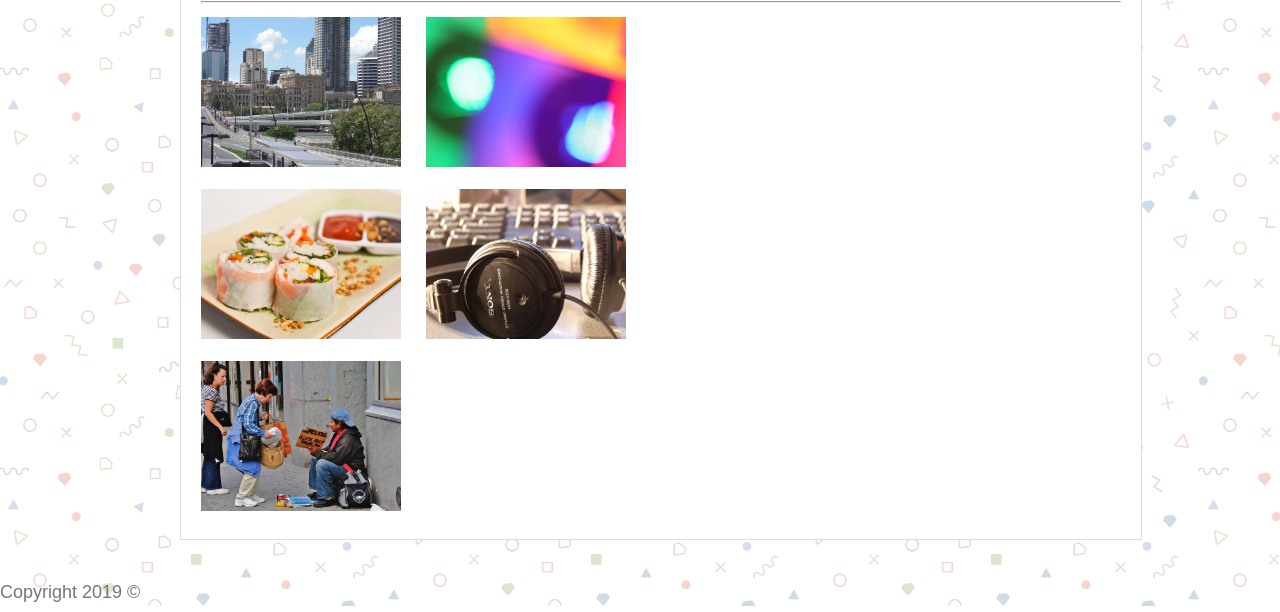
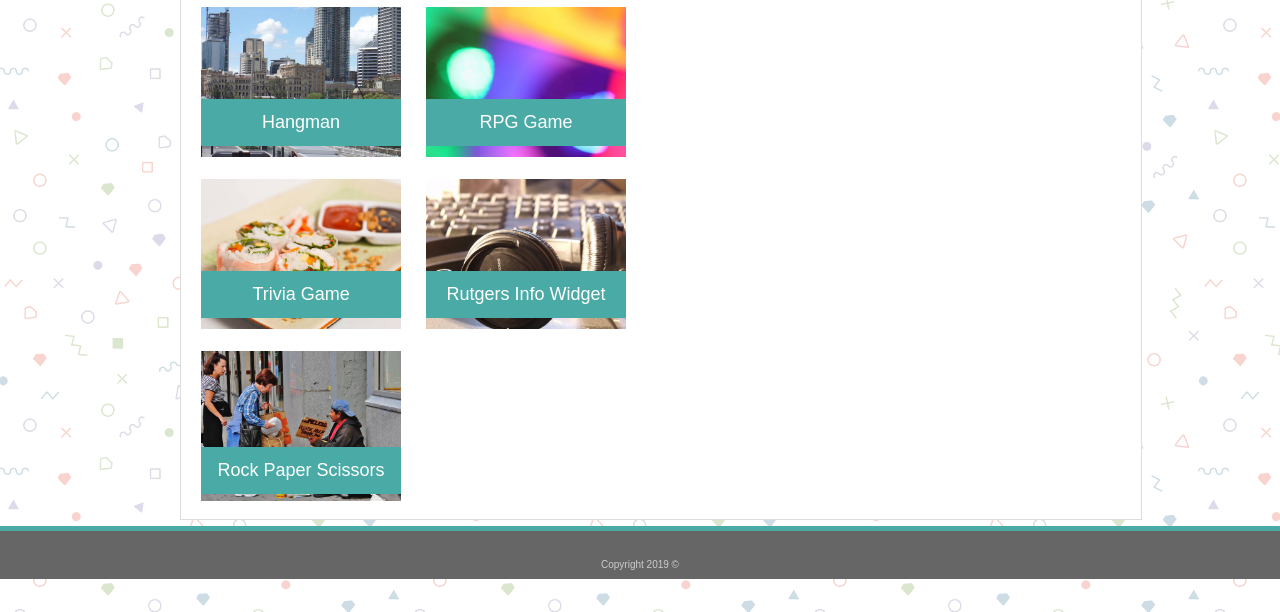
Before and after one commit to AviMKabir/Basic-Portfolio, a plain HTML site: page portfolio.html in a window 1280 px wide. Shown: the part 221-833 px from the top of the page. Drawn offline with Linux system fonts and the light colour scheme.

Commit message:
fixed portfolio page

```diff
--- a/assets/css/style.css
+++ b/assets/css/style.css
@@ -33,8 +33,9 @@ html {
 
 .navbar {
 
-  width: 65%;
+  width: 70%;
   margin: 0 auto;
+  z-index: 100;
 }
 
 header {
@@ -45,6 +46,7 @@ header {
   position: fixed;
   width: 100%;
   padding-bottom: 20px;
+  z-index: 100;
 
 
 
@@ -81,8 +83,9 @@ h2{
   position: fixed;
   color: white;
   background-color: #4aaaa5;
-  margin-left: 220px;
+  margin-left: 260px;
   padding: 38px;
+  z-index: 100;
 
 
 
@@ -144,9 +147,9 @@ nav ul {
 
     overflow: auto;
     background-color: white;
-    padding: 20px;
+    padding: 10px 20px;
     margin-top: 120px;
-    margin-bottom: 30px;
+    margin-bottom: 15px;
     border: solid 1px #dddddd;
     width: 920px;
 
@@ -176,6 +179,94 @@ nav ul {
       width: 200px;
   }
 
+  #my-bio {
+
+    margin-top: 10px;
+  }
+
+
+  .portfolio-1,
+  .portfolio-2 {
+
+    position: relative;
+    display: inline;
+
+
+  }
+
+  .portfolio-1-text
+   {
+
+  position: absolute;
+  bottom: 15px;
+  left: 0px;
+  color: white;
+  background-color: #4aaaa5;
+  padding: 10px 61px;
+   }
+
+  .portfolio-2-text {
+
+    position: absolute;
+    bottom: 15px;
+    left: 0px;
+    color: white;
+    background-color: #4aaaa5;
+    padding: 10px 53.5px;
+
+  }
+
+  .portfolio-3,
+  .portfolio-4 {
+
+
+    position: relative;
+    display: inline;
+
+  }
+
+  .portfolio-3-text {
+
+    clear: both;
+    position: absolute;
+    bottom: 15px;
+    left: 0px;
+    color: white;
+    background-color: #4aaaa5;
+    padding: 10px 51.5px;
+  }
+
+  .portfolio-4-text {
+
+    clear: both;
+    position: absolute;
+    bottom: 15px;
+    left: 0px;
+    color: white;
+    background-color: #4aaaa5;
+    padding: 10px 20.5px;
+  }
+
+  .portfolio-5 {
+
+
+    position: relative;
+
+
+  }
+  .portfolio-5-text {
+
+    clear: both;
+    position: absolute;
+    bottom: 15px;
+    left: 0px;
+    color: white;
+    background-color: #4aaaa5;
+    padding: 10px 16.5px;
+  }
+
+
+
  #footer {
 
   background-color: #666666;
--- a/portfolio.html
+++ b/portfolio.html
@@ -61,28 +61,47 @@
 
       <hr>
 
-      <img id="portfolio-image" src="assets/images/Placeholder_1.jpg" alt="Portfolio 1">
+    <div class="portfolio-1">
+        <img id="portfolio-image" src="assets/images/Placeholder_1.jpg" alt="Portfolio 1">
+        <div class="portfolio-1-text">Hangman</div>
+    </div>
+
+    <div class="portfolio-2">
       <img id="portfolio-image" src="assets/images/Placeholder_2.jpg" alt="Portfolio 2">
+      <div class="portfolio-2-text">RPG Game</div>
+    </div>
+
       <br>
+
+    <div class="portfolio-3">
       <img id="portfolio-image" src="assets/images/Placeholder_3.jpg" alt="Portfolio 3">
+      <div class="portfolio-3-text">Trivia Game</div>
+    </div>
+
+    <div class="portfolio-4">
       <img id="portfolio-image" src="assets/images/Placeholder_4.jpg" alt="Portfolio 4">
+      <div class="portfolio-4-text">Rutgers Info Widget</div>
+    </div>
+
       <br>
+
+    <div class="portfolio-5">
       <img id="portfolio-image" src="assets/images/Placeholder_5.jpg" alt="Portfolio 5">
-
+      <div class="portfolio-5-text">Rock Paper Scissors</div>
+    </div>
 
 
     </section>
 
 </div>
 
-<footer>
-    <div>
+<footer id="footer">
+        <div>
 
-    <p>Copyright 2019 ©</p>
+        <p>Copyright 2019 ©</p>
 
-    </div>
-</footer>
-
+        </div>
+ </footer>
 
 
 </body>
```
Also changed, not shown: index.html (+2 -2 lines).
